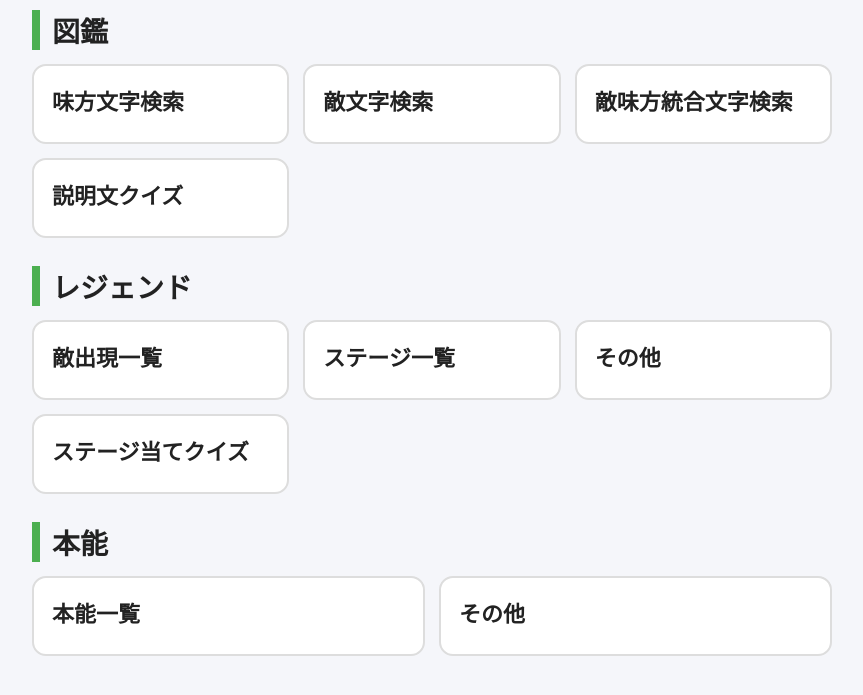
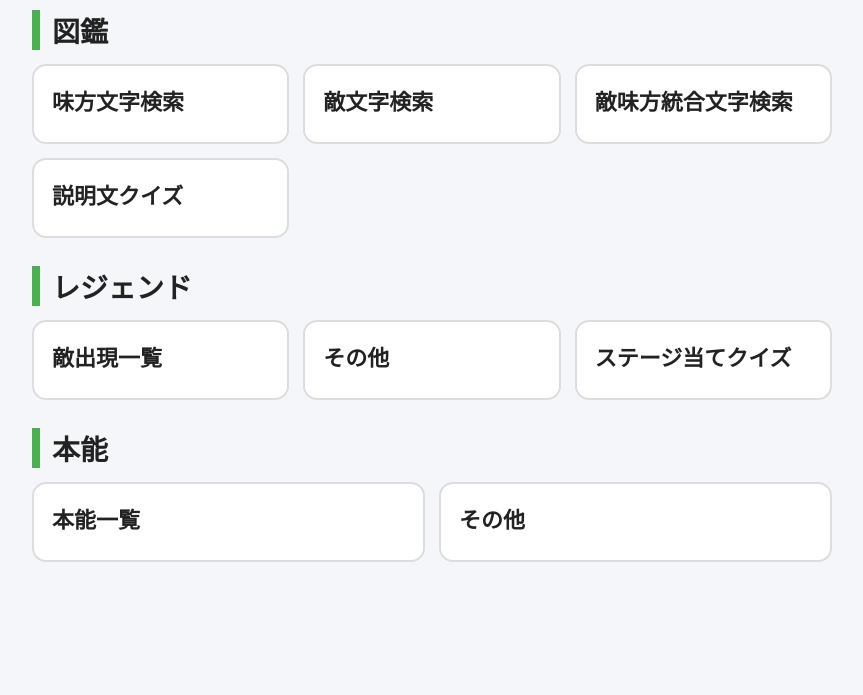
Before and after one commit to purin359/home, a plain HTML site: page index.html in a window 1280 px wide. Shown: the part 107-802 px from the top of the page, without its empty margins (208-1071 px from the left). Drawn offline with Linux system fonts and the light colour scheme.

Commit message:
Update index.html

```diff
--- a/index.html
+++ b/index.html
@@ -107,10 +107,6 @@ h1{
       <div class="cardTitle">敵出現一覧</div>
     </a>
 
-    <a class="card" href="../Legend-enemy/allStages.html/">
-      <div class="cardTitle">ステージ一覧</div>
-    </a>
-
     <a class="card" href="../Legend-enemy/Tools.html">
       <div class="cardTitle">その他</div>
     </a>
```
